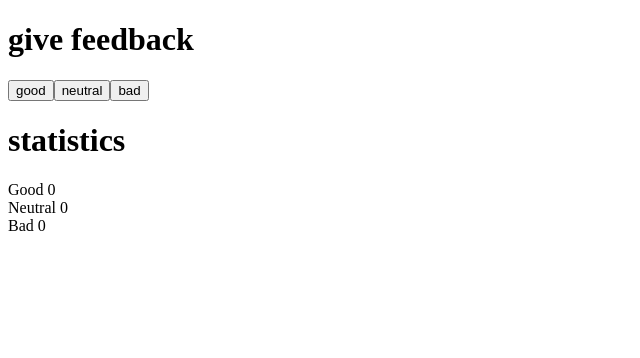
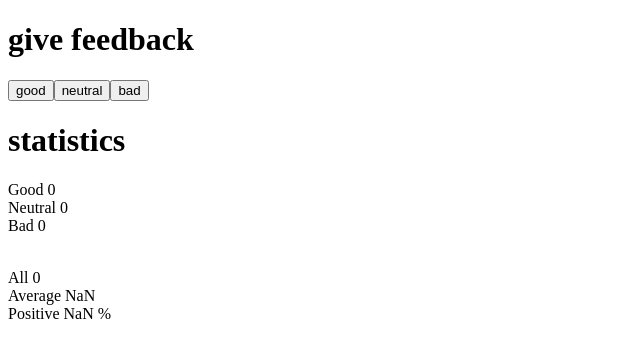
Before and after one commit to Nina029/fullstack, a React (Vite) app in the folder part1/unicafe/: page / in a window 1280 px wide. Shown: the top 358 px of the page, without its empty margins (0-640 px from the left). Built offline with nearby package versions, Linux system fonts and the light colour scheme.

Commit message:
Exercise 1.7

```diff
--- a/part1/unicafe/src/App.jsx
+++ b/part1/unicafe/src/App.jsx
@@ -24,6 +24,13 @@ const App = () => {
     setBad(bad + 1)
   }
 
+  const sum = good + neutral + bad
+
+  const average = (good - bad)/sum
+
+  const positive = good/sum*100
+
+
   return (
     <div>
       <h1>give feedback</h1>
@@ -33,7 +40,10 @@ const App = () => {
       <h1>statistics</h1>
       <p>Good {good} <br></br>
       Neutral {neutral}<br></br>
-      Bad {bad}</p>
+      Bad {bad}</p><br></br>
+      All {sum}<br></br>
+      Average {average}<br></br>
+      Positive {positive} %
     </div>
   )
 }
```
